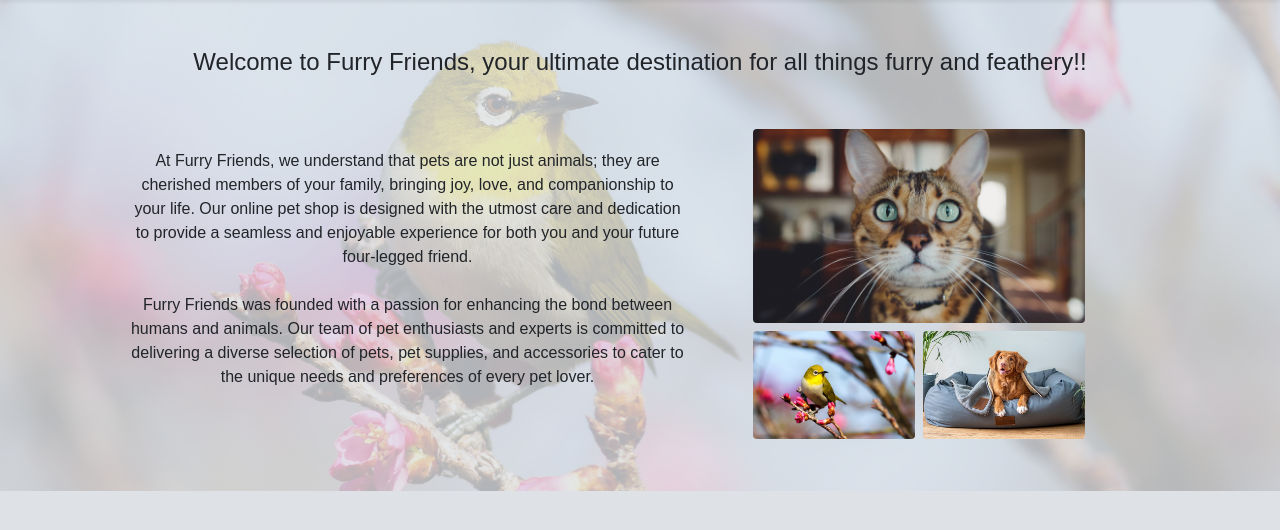
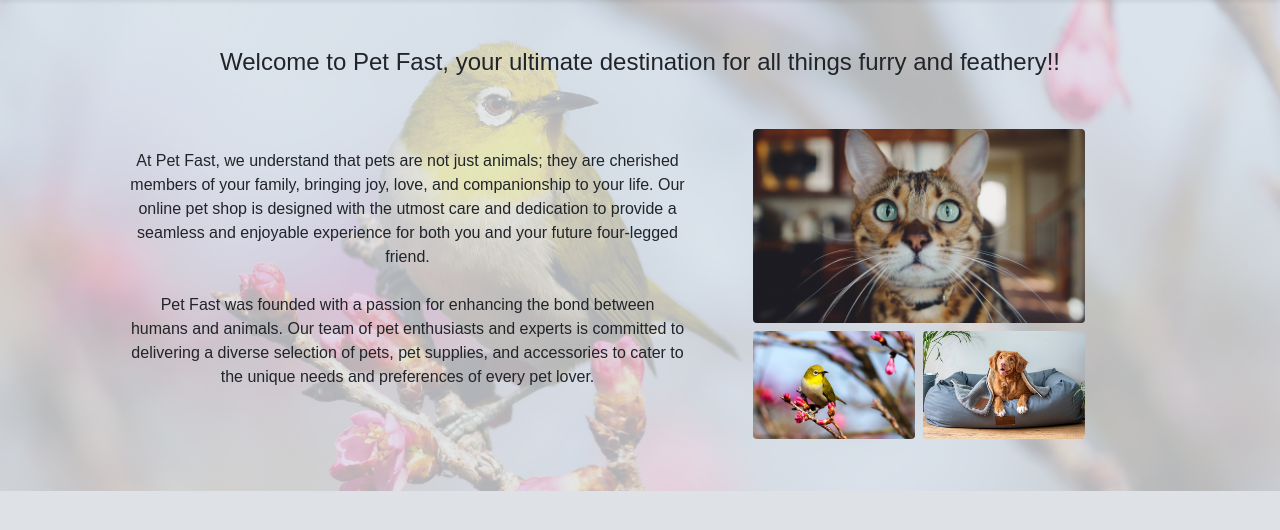
Before and after one commit to philipnyakwaka1/PET_HAVEN_DEV, a Django app: page /about in a window 1280 px wide. Shown: the part 87-617 px from the top of the page. Run offline with Django 5.2, Linux system fonts and the light colour scheme; some libraries are stand-ins or nearby versions.

Commit message:
change project name to Pet Fast

```diff
--- a/mysite/users/templates/users/about.html
+++ b/mysite/users/templates/users/about.html
@@ -4,20 +4,20 @@
  <!-- About Start -->
  <div class="container mt-5">
   <strong><p class="h4 ml-auto mr-auto p-0 mb-0">
-    Welcome to Furry Friends, your ultimate destination for all things furry
+    Welcome to Pet Fast, your ultimate destination for all things furry
     and feathery!!
   </p></strong>
    <div class="row py-5">
      <div class="col-lg-7 pb-4 pt-4 pb-lg-0 px-3 px-lg-5">
        <p class="mb-4 fs-6 p-0">
-         At Furry Friends, we understand that pets are not just animals; they are
+         At Pet Fast, we understand that pets are not just animals; they are
          cherished members of your family, bringing joy, love, and
          companionship to your life. Our online pet shop is designed with the
          utmost care and dedication to provide a seamless and enjoyable
          experience for both you and your future four-legged friend.
        </p>
        <p class="mb-4 fs-6 p-0">
-         Furry Friends was founded with a passion for enhancing the bond between
+         Pet Fast was founded with a passion for enhancing the bond between
          humans and animals. Our team of pet enthusiasts and experts is
          committed to delivering a diverse selection of pets, pet supplies,
          and accessories to cater to the unique needs and preferences of
--- a/mysite/users/templates/users/team.html
+++ b/mysite/users/templates/users/team.html
@@ -5,7 +5,7 @@
 <div class="container-fluid team py-5 pt-0 pb-0">
   <div class="container py-5 pt-0">
     <div class="text-center mx-auto mt-0 mb-0" style="max-width: 800px">
-      <h1 class="fs-2 mb-4 mt-0">Furry Friends' Team</h1>
+      <h1 class="fs-2 mb-4 mt-0">Pet Fast's Team</h1>
     </div>
     <div class="row g-4 pt-0 pb-4 d-flex justify-content-center mb-0">
       <div class="col-md-6 col-lg-6 col-xl-3">
```
